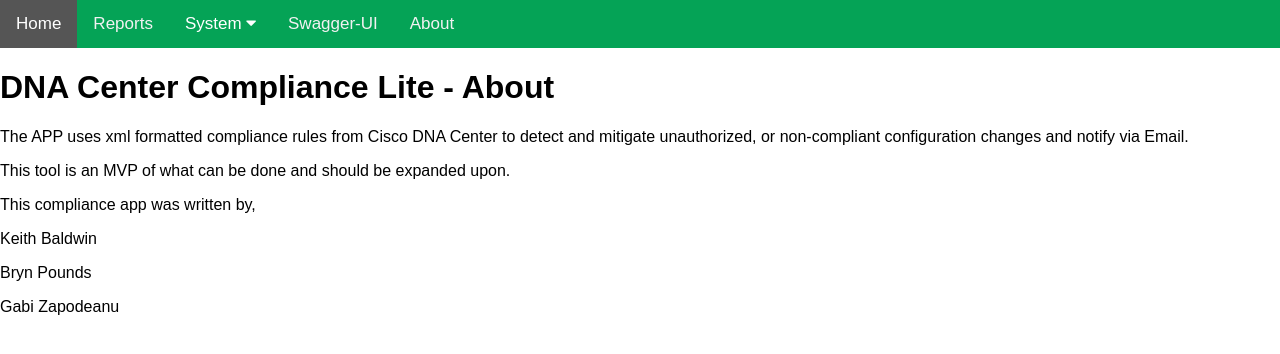
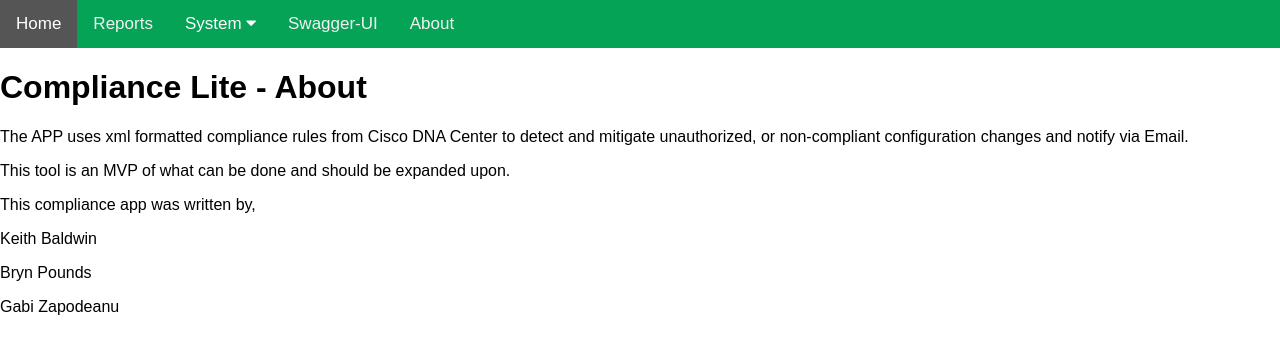
Before and after one commit to brynpounds/dnac_compliance, a Flask app: page /about in a window 1280 px wide. Shown: the top 354 px of the page. Run offline with Flask 3, Linux system fonts and the light colour scheme.

Commit message:
mods in refactoring

```diff
--- a/app/API/templates/about.html
+++ b/app/API/templates/about.html
@@ -2,13 +2,13 @@
 <html lang="en" dir="ltr">
   <head>
     <meta charset="utf-8">
-    <title>DNA Center Compliance Lite - About</title>
+    <title>Compliance Lite - About</title>
   </head>
   <body>
     {% extends "template.html" %}
     {% block content %}
 
-    <h1> DNA Center Compliance Lite - About </h1>
+      <h1> Compliance Lite - About </h1>
       <p> The APP uses xml formatted compliance rules from Cisco DNA Center to
          detect and mitigate unauthorized, or non-compliant configuration
          changes and notify via Email.</p>
--- a/app/API/templates/home.html
+++ b/app/API/templates/home.html
@@ -7,7 +7,8 @@
   <body>
     {% extends "template.html" %}
     {% block content %}
-    <img src="/static/Comp-Lite.jpg" alt="Compliance Lite Image" width="100%" height="auto" />
+
+      <img src="/static/Comp-Lite.jpg" alt="Compliance Lite Image" width="100%" height="auto" />
 
     {% endblock %}
   </body>
--- a/app/API/templates/image.html
+++ b/app/API/templates/image.html
@@ -4,10 +4,12 @@
     <link rel="stylesheet" href="/static/style.css" />
   </head>
   <body>
+
     <h1>{{message}}</h1>
 
     <img src="/static/cat.jpg" alt="Cat image" width="20%" height="auto" />
 
     <script src="/static/serve.js" charset="utf-8"></script>
+
   </body>
 </html>
--- a/app/API/templates/report.html
+++ b/app/API/templates/report.html
@@ -7,6 +7,7 @@
   <body>
     {% extends "template.html" %}
     {% block content %}
+
       <h1>{{message}}</h1>
       <p>
       {% for item in reports.split("\n") %}
@@ -22,6 +23,7 @@
         <p> Click submit to run a new report </p>
         <button type="submit">Create Report</button>
       </form>
+
   {% endblock %}
   </body>
 </html>
--- a/app/API/templates/template.html
+++ b/app/API/templates/template.html
@@ -157,6 +157,9 @@
     <div class="dropdown-content">
       <a href="/status">Status</a>
       <a href="/configure_system">Configure System</a>
+      <a href="/configure_email">Configure Email Notification</a>
+      <a href="/configure_time">Configure Time Settings</a>
+      <a href="/configure_checks">Import Compliance Rules</a>
       <a href="/weather">Kansas City Weather Report</a>
     </div>
   </div>
```
Also changed, not shown: app/API/templates/configure_system.html (+5 -2 lines). Lines whose indentation alone changed are shown as unchanged.
